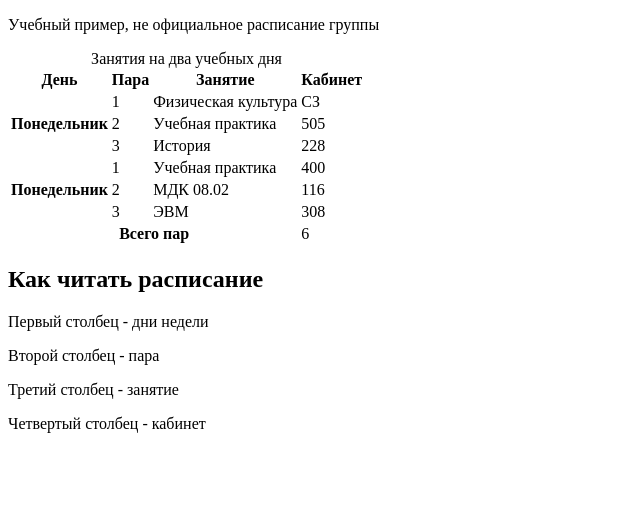
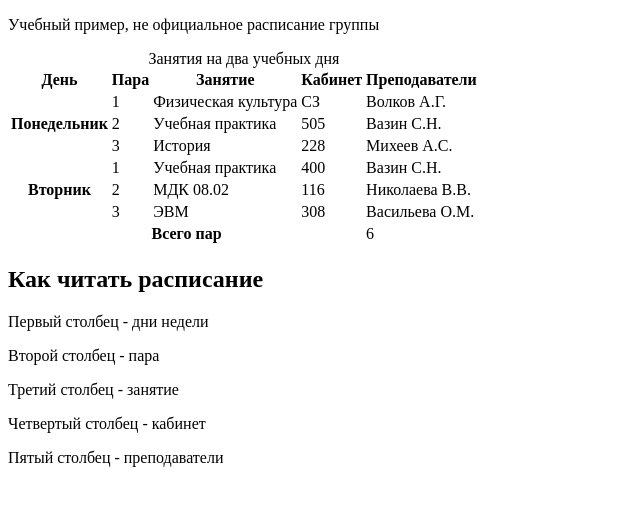
Before and after one commit to siziemvp/uchebnaya-praktika, a plain HTML site: page about-me/schedule.html in a window 1280 px wide. Shown: the part 170-676 px from the top of the page, without its empty margins (0-640 px from the left). Drawn offline with Linux system fonts and the light colour scheme.

Commit message:
Add teachers

```diff
--- a/about-me/schedule.html
+++ b/about-me/schedule.html
@@ -27,6 +27,7 @@
           <th scope="col">Пара</th>
           <th scope="col">Занятие</th>
           <th scope="col">Кабинет</th>
+          <th scope="col">Преподаватели</th>
         </tr>
       </thead>
       <tbody>
@@ -35,39 +36,45 @@
           <td>1</td>
           <td>Физическая культура</td>
           <td>СЗ</td>
+          <td>Волков А.Г.</td>
         </tr>
         <tr>
           <td>2</td>
           <td>Учебная практика</td>
           <td>505</td>
+          <td>Вазин С.Н.</td>
         </tr>
         <tr>
           <td>3</td>
           <td>История</td>
           <td>228</td>
+          <td>Михеев А.С.</td>
         </tr>
       </tbody>
       <tbody>
         <tr>
-          <th rowspan="3" scope="rowgroup">Понедельник</th>
+          <th rowspan="3" scope="rowgroup">Вторник</th>
           <td>1</td>
           <td>Учебная практика</td>
           <td>400</td>
+          <td>Вазин С.Н.</td>
         </tr>
         <tr>
           <td>2</td>
           <td>МДК 08.02</td>
           <td>116</td>
+          <td>Николаева В.В.</td>
         </tr>
         <tr>
           <td>3</td>
           <td>ЭВМ</td>
           <td>308</td>
+          <td>Васильева О.М.</td>
         </tr>
       </tbody>
       <tfoot>
         <tr>
-          <th colspan="3" scope="row">Всего пар</th>
+          <th colspan="4" scope="row">Всего пар</th>
           <td>6</td>
         </tr>
       </tfoot>
@@ -77,5 +84,6 @@
     <p>Второй столбец - пара</p>
     <p>Третий столбец - занятие</p>
     <p>Четвертый столбец - кабинет</p>
+    <p>Пятый столбец - преподаватели</p>
   </body>
 </html>
```
